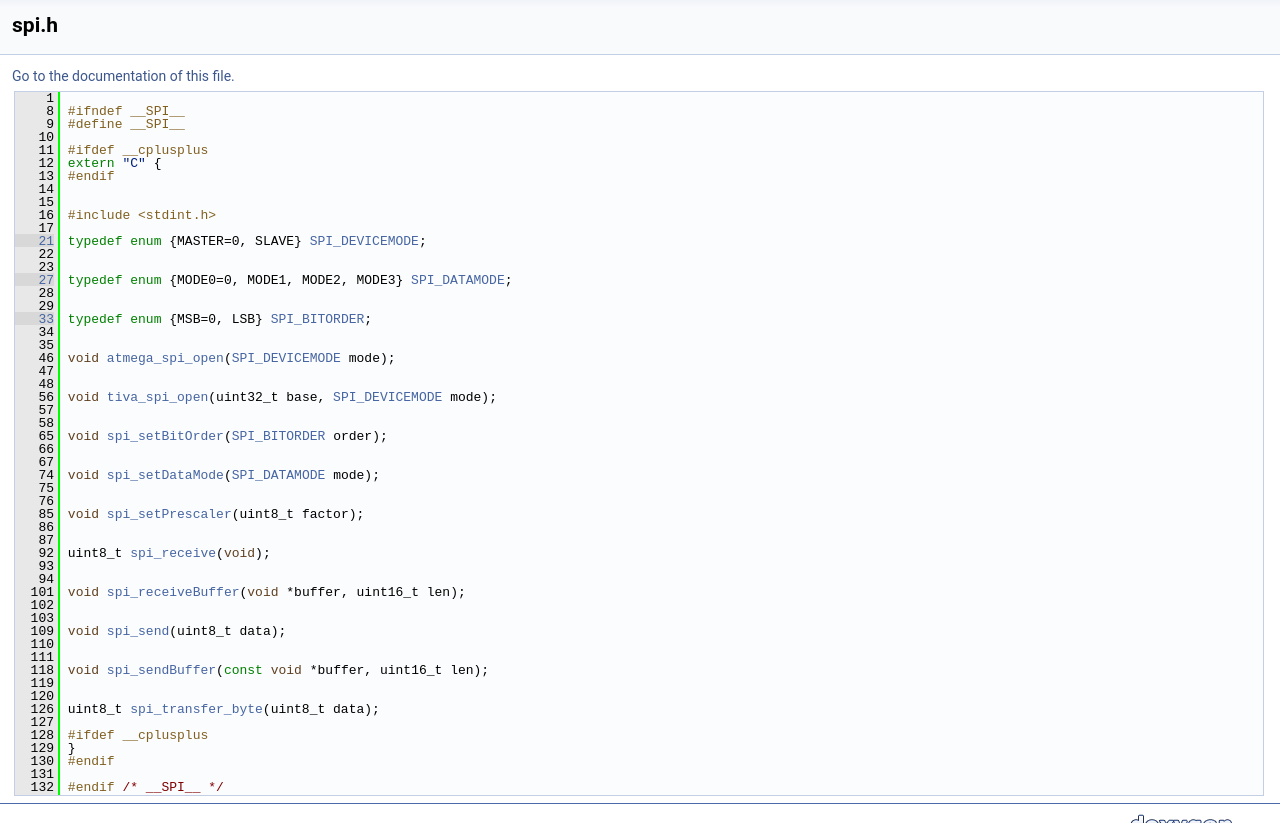
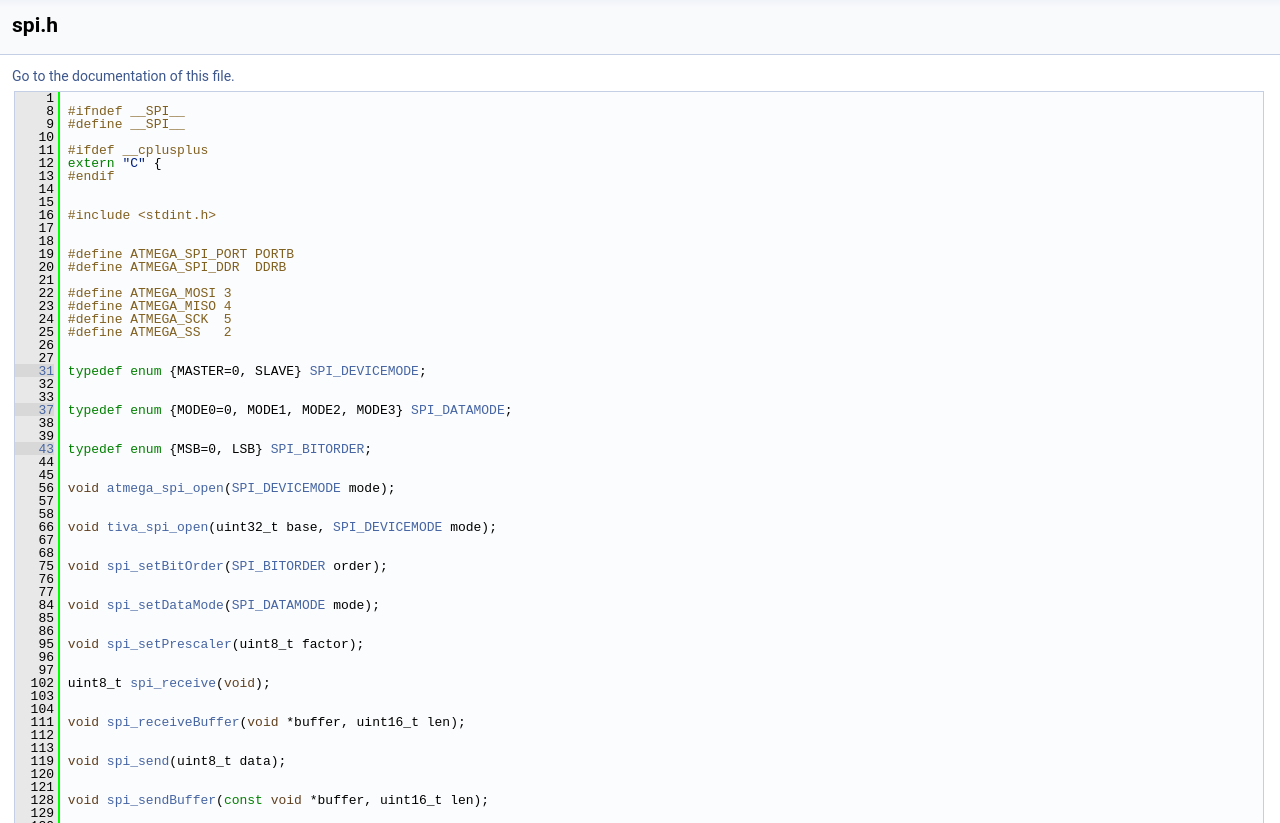
Before and after one commit to trongphuongpro/libspi, a plain HTML site: page docs/spi_8h_source.html in a window 1280 px wide. Shown: the part 129-952 px from the top of the page. Drawn offline with Linux system fonts and the light colour scheme.

Commit message:
Update docs

```diff
--- a/docs/spi_8h_source.html
+++ b/docs/spi_8h_source.html
@@ -80,63 +80,75 @@ $(function() {
 <div class="line"><a name="l00015"></a><span class="lineno">   15</span>&#160; </div>
 <div class="line"><a name="l00016"></a><span class="lineno">   16</span>&#160;<span class="preprocessor">#include &lt;stdint.h&gt;</span></div>
 <div class="line"><a name="l00017"></a><span class="lineno">   17</span>&#160; </div>
-<div class="line"><a name="l00021"></a><span class="lineno"><a class="line" href="spi_8h.html#ad9440e7d07a96c3a7c2b30c4c2bfbe7d">   21</a></span>&#160;<span class="keyword">typedef</span> <span class="keyword">enum</span> {MASTER=0, SLAVE} <a class="code" href="spi_8h.html#ad9440e7d07a96c3a7c2b30c4c2bfbe7d">SPI_DEVICEMODE</a>;</div>
-<div class="line"><a name="l00022"></a><span class="lineno">   22</span>&#160; </div>
-<div class="line"><a name="l00023"></a><span class="lineno">   23</span>&#160; </div>
-<div class="line"><a name="l00027"></a><span class="lineno"><a class="line" href="spi_8h.html#acd20f31d4c33bbb9ba23879dcfb9d790">   27</a></span>&#160;<span class="keyword">typedef</span> <span class="keyword">enum</span> {MODE0=0, MODE1, MODE2, MODE3} <a class="code" href="spi_8h.html#acd20f31d4c33bbb9ba23879dcfb9d790">SPI_DATAMODE</a>;</div>
-<div class="line"><a name="l00028"></a><span class="lineno">   28</span>&#160; </div>
-<div class="line"><a name="l00029"></a><span class="lineno">   29</span>&#160; </div>
-<div class="line"><a name="l00033"></a><span class="lineno"><a class="line" href="spi_8h.html#ad40168fafddddd88c8341bcc4b180605">   33</a></span>&#160;<span class="keyword">typedef</span> <span class="keyword">enum</span> {MSB=0, LSB} <a class="code" href="spi_8h.html#ad40168fafddddd88c8341bcc4b180605">SPI_BITORDER</a>;</div>
-<div class="line"><a name="l00034"></a><span class="lineno">   34</span>&#160; </div>
-<div class="line"><a name="l00035"></a><span class="lineno">   35</span>&#160; </div>
-<div class="line"><a name="l00046"></a><span class="lineno">   46</span>&#160;<span class="keywordtype">void</span> <a class="code" href="spi_8h.html#ac585877a381352afdc20e9c94e27eca1">atmega_spi_open</a>(<a class="code" href="spi_8h.html#ad9440e7d07a96c3a7c2b30c4c2bfbe7d">SPI_DEVICEMODE</a> mode);</div>
-<div class="line"><a name="l00047"></a><span class="lineno">   47</span>&#160; </div>
-<div class="line"><a name="l00048"></a><span class="lineno">   48</span>&#160; </div>
-<div class="line"><a name="l00056"></a><span class="lineno">   56</span>&#160;<span class="keywordtype">void</span> <a class="code" href="spi_8h.html#a4bee8761a221ee4392435ca034d74ab8">tiva_spi_open</a>(uint32_t base, <a class="code" href="spi_8h.html#ad9440e7d07a96c3a7c2b30c4c2bfbe7d">SPI_DEVICEMODE</a> mode);</div>
+<div class="line"><a name="l00018"></a><span class="lineno">   18</span>&#160; </div>
+<div class="line"><a name="l00019"></a><span class="lineno">   19</span>&#160;<span class="preprocessor">#define ATMEGA_SPI_PORT PORTB</span></div>
+<div class="line"><a name="l00020"></a><span class="lineno">   20</span>&#160;<span class="preprocessor">#define ATMEGA_SPI_DDR  DDRB</span></div>
+<div class="line"><a name="l00021"></a><span class="lineno">   21</span>&#160; </div>
+<div class="line"><a name="l00022"></a><span class="lineno">   22</span>&#160;<span class="preprocessor">#define ATMEGA_MOSI 3</span></div>
+<div class="line"><a name="l00023"></a><span class="lineno">   23</span>&#160;<span class="preprocessor">#define ATMEGA_MISO 4</span></div>
+<div class="line"><a name="l00024"></a><span class="lineno">   24</span>&#160;<span class="preprocessor">#define ATMEGA_SCK  5</span></div>
+<div class="line"><a name="l00025"></a><span class="lineno">   25</span>&#160;<span class="preprocessor">#define ATMEGA_SS   2</span></div>
+<div class="line"><a name="l00026"></a><span class="lineno">   26</span>&#160; </div>
+<div class="line"><a name="l00027"></a><span class="lineno">   27</span>&#160; </div>
+<div class="line"><a name="l00031"></a><span class="lineno"><a class="line" href="spi_8h.html#ad9440e7d07a96c3a7c2b30c4c2bfbe7d">   31</a></span>&#160;<span class="keyword">typedef</span> <span class="keyword">enum</span> {MASTER=0, SLAVE} <a class="code" href="spi_8h.html#ad9440e7d07a96c3a7c2b30c4c2bfbe7d">SPI_DEVICEMODE</a>;</div>
+<div class="line"><a name="l00032"></a><span class="lineno">   32</span>&#160; </div>
+<div class="line"><a name="l00033"></a><span class="lineno">   33</span>&#160; </div>
+<div class="line"><a name="l00037"></a><span class="lineno"><a class="line" href="spi_8h.html#acd20f31d4c33bbb9ba23879dcfb9d790">   37</a></span>&#160;<span class="keyword">typedef</span> <span class="keyword">enum</span> {MODE0=0, MODE1, MODE2, MODE3} <a class="code" href="spi_8h.html#acd20f31d4c33bbb9ba23879dcfb9d790">SPI_DATAMODE</a>;</div>
+<div class="line"><a name="l00038"></a><span class="lineno">   38</span>&#160; </div>
+<div class="line"><a name="l00039"></a><span class="lineno">   39</span>&#160; </div>
+<div class="line"><a name="l00043"></a><span class="lineno"><a class="line" href="spi_8h.html#ad40168fafddddd88c8341bcc4b180605">   43</a></span>&#160;<span class="keyword">typedef</span> <span class="keyword">enum</span> {MSB=0, LSB} <a class="code" href="spi_8h.html#ad40168fafddddd88c8341bcc4b180605">SPI_BITORDER</a>;</div>
+<div class="line"><a name="l00044"></a><span class="lineno">   44</span>&#160; </div>
+<div class="line"><a name="l00045"></a><span class="lineno">   45</span>&#160; </div>
+<div class="line"><a name="l00056"></a><span class="lineno">   56</span>&#160;<span class="keywordtype">void</span> <a class="code" href="spi_8h.html#ac585877a381352afdc20e9c94e27eca1">atmega_spi_open</a>(<a class="code" href="spi_8h.html#ad9440e7d07a96c3a7c2b30c4c2bfbe7d">SPI_DEVICEMODE</a> mode);</div>
 <div class="line"><a name="l00057"></a><span class="lineno">   57</span>&#160; </div>
 <div class="line"><a name="l00058"></a><span class="lineno">   58</span>&#160; </div>
-<div class="line"><a name="l00065"></a><span class="lineno">   65</span>&#160;<span class="keywordtype">void</span> <a class="code" href="spi_8h.html#a67bf4b92c6d2afed583b600fcddbe026">spi_setBitOrder</a>(<a class="code" href="spi_8h.html#ad40168fafddddd88c8341bcc4b180605">SPI_BITORDER</a> order);</div>
-<div class="line"><a name="l00066"></a><span class="lineno">   66</span>&#160; </div>
+<div class="line"><a name="l00066"></a><span class="lineno">   66</span>&#160;<span class="keywordtype">void</span> <a class="code" href="spi_8h.html#a4bee8761a221ee4392435ca034d74ab8">tiva_spi_open</a>(uint32_t base, <a class="code" href="spi_8h.html#ad9440e7d07a96c3a7c2b30c4c2bfbe7d">SPI_DEVICEMODE</a> mode);</div>
 <div class="line"><a name="l00067"></a><span class="lineno">   67</span>&#160; </div>
-<div class="line"><a name="l00074"></a><span class="lineno">   74</span>&#160;<span class="keywordtype">void</span> <a class="code" href="spi_8h.html#a4537718475a7e194e675b82d7799a020">spi_setDataMode</a>(<a class="code" href="spi_8h.html#acd20f31d4c33bbb9ba23879dcfb9d790">SPI_DATAMODE</a> mode);</div>
-<div class="line"><a name="l00075"></a><span class="lineno">   75</span>&#160; </div>
+<div class="line"><a name="l00068"></a><span class="lineno">   68</span>&#160; </div>
+<div class="line"><a name="l00075"></a><span class="lineno">   75</span>&#160;<span class="keywordtype">void</span> <a class="code" href="spi_8h.html#a67bf4b92c6d2afed583b600fcddbe026">spi_setBitOrder</a>(<a class="code" href="spi_8h.html#ad40168fafddddd88c8341bcc4b180605">SPI_BITORDER</a> order);</div>
 <div class="line"><a name="l00076"></a><span class="lineno">   76</span>&#160; </div>
-<div class="line"><a name="l00085"></a><span class="lineno">   85</span>&#160;<span class="keywordtype">void</span> <a class="code" href="spi_8h.html#a96d28bd4eb6a08e71ff1ad4ee022bd75">spi_setPrescaler</a>(uint8_t factor);</div>
+<div class="line"><a name="l00077"></a><span class="lineno">   77</span>&#160; </div>
+<div class="line"><a name="l00084"></a><span class="lineno">   84</span>&#160;<span class="keywordtype">void</span> <a class="code" href="spi_8h.html#a4537718475a7e194e675b82d7799a020">spi_setDataMode</a>(<a class="code" href="spi_8h.html#acd20f31d4c33bbb9ba23879dcfb9d790">SPI_DATAMODE</a> mode);</div>
+<div class="line"><a name="l00085"></a><span class="lineno">   85</span>&#160; </div>
 <div class="line"><a name="l00086"></a><span class="lineno">   86</span>&#160; </div>
-<div class="line"><a name="l00087"></a><span class="lineno">   87</span>&#160; </div>
-<div class="line"><a name="l00092"></a><span class="lineno">   92</span>&#160;uint8_t <a class="code" href="spi_8h.html#a4af2e95faeed05ddaabe583534e42494">spi_receive</a>(<span class="keywordtype">void</span>);</div>
-<div class="line"><a name="l00093"></a><span class="lineno">   93</span>&#160; </div>
-<div class="line"><a name="l00094"></a><span class="lineno">   94</span>&#160; </div>
-<div class="line"><a name="l00101"></a><span class="lineno">  101</span>&#160;<span class="keywordtype">void</span> <a class="code" href="spi_8h.html#a5da698634bf2747fcef51c9a5b72b3dc">spi_receiveBuffer</a>(<span class="keywordtype">void</span> *buffer, uint16_t len);</div>
-<div class="line"><a name="l00102"></a><span class="lineno">  102</span>&#160; </div>
+<div class="line"><a name="l00095"></a><span class="lineno">   95</span>&#160;<span class="keywordtype">void</span> <a class="code" href="spi_8h.html#a96d28bd4eb6a08e71ff1ad4ee022bd75">spi_setPrescaler</a>(uint8_t factor);</div>
+<div class="line"><a name="l00096"></a><span class="lineno">   96</span>&#160; </div>
+<div class="line"><a name="l00097"></a><span class="lineno">   97</span>&#160; </div>
+<div class="line"><a name="l00102"></a><span class="lineno">  102</span>&#160;uint8_t <a class="code" href="spi_8h.html#a4af2e95faeed05ddaabe583534e42494">spi_receive</a>(<span class="keywordtype">void</span>);</div>
 <div class="line"><a name="l00103"></a><span class="lineno">  103</span>&#160; </div>
-<div class="line"><a name="l00109"></a><span class="lineno">  109</span>&#160;<span class="keywordtype">void</span> <a class="code" href="spi_8h.html#a09e112d15b32e4c9e5cf1fd23ff33832">spi_send</a>(uint8_t data);</div>
-<div class="line"><a name="l00110"></a><span class="lineno">  110</span>&#160; </div>
-<div class="line"><a name="l00111"></a><span class="lineno">  111</span>&#160; </div>
-<div class="line"><a name="l00118"></a><span class="lineno">  118</span>&#160;<span class="keywordtype">void</span> <a class="code" href="spi_8h.html#a2151a3a6d7b548ce67e7bc3e98f165a3">spi_sendBuffer</a>(<span class="keyword">const</span> <span class="keywordtype">void</span> *buffer, uint16_t len);</div>
-<div class="line"><a name="l00119"></a><span class="lineno">  119</span>&#160; </div>
+<div class="line"><a name="l00104"></a><span class="lineno">  104</span>&#160; </div>
+<div class="line"><a name="l00111"></a><span class="lineno">  111</span>&#160;<span class="keywordtype">void</span> <a class="code" href="spi_8h.html#a5da698634bf2747fcef51c9a5b72b3dc">spi_receiveBuffer</a>(<span class="keywordtype">void</span> *buffer, uint16_t len);</div>
+<div class="line"><a name="l00112"></a><span class="lineno">  112</span>&#160; </div>
+<div class="line"><a name="l00113"></a><span class="lineno">  113</span>&#160; </div>
+<div class="line"><a name="l00119"></a><span class="lineno">  119</span>&#160;<span class="keywordtype">void</span> <a class="code" href="spi_8h.html#a09e112d15b32e4c9e5cf1fd23ff33832">spi_send</a>(uint8_t data);</div>
 <div class="line"><a name="l00120"></a><span class="lineno">  120</span>&#160; </div>
-<div class="line"><a name="l00126"></a><span class="lineno">  126</span>&#160;uint8_t <a class="code" href="spi_8h.html#a89a4a555f7919217878c9237f81812ab">spi_transfer_byte</a>(uint8_t data);</div>
-<div class="line"><a name="l00127"></a><span class="lineno">  127</span>&#160; </div>
-<div class="line"><a name="l00128"></a><span class="lineno">  128</span>&#160;<span class="preprocessor">#ifdef __cplusplus</span></div>
-<div class="line"><a name="l00129"></a><span class="lineno">  129</span>&#160;}</div>
-<div class="line"><a name="l00130"></a><span class="lineno">  130</span>&#160;<span class="preprocessor">#endif</span></div>
-<div class="line"><a name="l00131"></a><span class="lineno">  131</span>&#160; </div>
-<div class="line"><a name="l00132"></a><span class="lineno">  132</span>&#160;<span class="preprocessor">#endif </span><span class="comment">/* __SPI__ */</span><span class="preprocessor"></span></div>
+<div class="line"><a name="l00121"></a><span class="lineno">  121</span>&#160; </div>
+<div class="line"><a name="l00128"></a><span class="lineno">  128</span>&#160;<span class="keywordtype">void</span> <a class="code" href="spi_8h.html#a2151a3a6d7b548ce67e7bc3e98f165a3">spi_sendBuffer</a>(<span class="keyword">const</span> <span class="keywordtype">void</span> *buffer, uint16_t len);</div>
+<div class="line"><a name="l00129"></a><span class="lineno">  129</span>&#160; </div>
+<div class="line"><a name="l00130"></a><span class="lineno">  130</span>&#160; </div>
+<div class="line"><a name="l00136"></a><span class="lineno">  136</span>&#160;uint8_t <a class="code" href="spi_8h.html#a89a4a555f7919217878c9237f81812ab">spi_transfer_byte</a>(uint8_t data);</div>
+<div class="line"><a name="l00137"></a><span class="lineno">  137</span>&#160; </div>
+<div class="line"><a name="l00138"></a><span class="lineno">  138</span>&#160;<span class="preprocessor">#ifdef __cplusplus</span></div>
+<div class="line"><a name="l00139"></a><span class="lineno">  139</span>&#160;}</div>
+<div class="line"><a name="l00140"></a><span class="lineno">  140</span>&#160;<span class="preprocessor">#endif</span></div>
+<div class="line"><a name="l00141"></a><span class="lineno">  141</span>&#160; </div>
+<div class="line"><a name="l00142"></a><span class="lineno">  142</span>&#160;<span class="preprocessor">#endif </span><span class="comment">/* __SPI__ */</span><span class="preprocessor"></span></div>
+<div class="line"><a name="l00143"></a><span class="lineno">  143</span>&#160; </div>
+<div class="line"><a name="l00144"></a><span class="lineno">  144</span>&#160;<span class="comment">/**************************** End of File ************************************/</span></div>
 </div><!-- fragment --></div><!-- contents -->
-<div class="ttc" id="aspi_8h_html_ac585877a381352afdc20e9c94e27eca1"><div class="ttname"><a href="spi_8h.html#ac585877a381352afdc20e9c94e27eca1">atmega_spi_open</a></div><div class="ttdeci">void atmega_spi_open(SPI_DEVICEMODE mode)</div><div class="ttdoc">Initialize SPI bus for ATmega.</div><div class="ttdef"><b>Definition:</b> spi_atmega.c:49</div></div>
-<div class="ttc" id="aspi_8h_html_a4537718475a7e194e675b82d7799a020"><div class="ttname"><a href="spi_8h.html#a4537718475a7e194e675b82d7799a020">spi_setDataMode</a></div><div class="ttdeci">void spi_setDataMode(SPI_DATAMODE mode)</div><div class="ttdoc">Set data mode for SPI transmitting. Only for ATmega.</div><div class="ttdef"><b>Definition:</b> spi_atmega.c:92</div></div>
-<div class="ttc" id="aspi_8h_html_a67bf4b92c6d2afed583b600fcddbe026"><div class="ttname"><a href="spi_8h.html#a67bf4b92c6d2afed583b600fcddbe026">spi_setBitOrder</a></div><div class="ttdeci">void spi_setBitOrder(SPI_BITORDER order)</div><div class="ttdoc">Set bit order for SPI transmitting. Only for ATmega.</div><div class="ttdef"><b>Definition:</b> spi_atmega.c:86</div></div>
+<div class="ttc" id="aspi_8h_html_ac585877a381352afdc20e9c94e27eca1"><div class="ttname"><a href="spi_8h.html#ac585877a381352afdc20e9c94e27eca1">atmega_spi_open</a></div><div class="ttdeci">void atmega_spi_open(SPI_DEVICEMODE mode)</div><div class="ttdoc">Initialize SPI bus for ATmega.</div><div class="ttdef"><b>Definition:</b> spi_atmega.c:40</div></div>
+<div class="ttc" id="aspi_8h_html_a4537718475a7e194e675b82d7799a020"><div class="ttname"><a href="spi_8h.html#a4537718475a7e194e675b82d7799a020">spi_setDataMode</a></div><div class="ttdeci">void spi_setDataMode(SPI_DATAMODE mode)</div><div class="ttdoc">Set data mode for SPI transmitting. Only for ATmega.</div><div class="ttdef"><b>Definition:</b> spi_atmega.c:83</div></div>
+<div class="ttc" id="aspi_8h_html_a67bf4b92c6d2afed583b600fcddbe026"><div class="ttname"><a href="spi_8h.html#a67bf4b92c6d2afed583b600fcddbe026">spi_setBitOrder</a></div><div class="ttdeci">void spi_setBitOrder(SPI_BITORDER order)</div><div class="ttdoc">Set bit order for SPI transmitting. Only for ATmega.</div><div class="ttdef"><b>Definition:</b> spi_atmega.c:77</div></div>
 <div class="ttc" id="aspi_8h_html_a4bee8761a221ee4392435ca034d74ab8"><div class="ttname"><a href="spi_8h.html#a4bee8761a221ee4392435ca034d74ab8">tiva_spi_open</a></div><div class="ttdeci">void tiva_spi_open(uint32_t base, SPI_DEVICEMODE mode)</div><div class="ttdoc">Initialize SPI bus for Tiva C.</div><div class="ttdef"><b>Definition:</b> spi_tiva.c:22</div></div>
-<div class="ttc" id="aspi_8h_html_a09e112d15b32e4c9e5cf1fd23ff33832"><div class="ttname"><a href="spi_8h.html#a09e112d15b32e4c9e5cf1fd23ff33832">spi_send</a></div><div class="ttdeci">void spi_send(uint8_t data)</div><div class="ttdoc">send 1 byte to SPI bus.</div><div class="ttdef"><b>Definition:</b> spi_atmega.c:120</div></div>
-<div class="ttc" id="aspi_8h_html_a5da698634bf2747fcef51c9a5b72b3dc"><div class="ttname"><a href="spi_8h.html#a5da698634bf2747fcef51c9a5b72b3dc">spi_receiveBuffer</a></div><div class="ttdeci">void spi_receiveBuffer(void *buffer, uint16_t len)</div><div class="ttdoc">receive 1 array from SPI bus.</div><div class="ttdef"><b>Definition:</b> spi_atmega.c:142</div></div>
-<div class="ttc" id="aspi_8h_html_a89a4a555f7919217878c9237f81812ab"><div class="ttname"><a href="spi_8h.html#a89a4a555f7919217878c9237f81812ab">spi_transfer_byte</a></div><div class="ttdeci">uint8_t spi_transfer_byte(uint8_t data)</div><div class="ttdoc">shift 1 byte to SPI bus.</div><div class="ttdef"><b>Definition:</b> spi_atmega.c:98</div></div>
-<div class="ttc" id="aspi_8h_html_ad40168fafddddd88c8341bcc4b180605"><div class="ttname"><a href="spi_8h.html#ad40168fafddddd88c8341bcc4b180605">SPI_BITORDER</a></div><div class="ttdeci">SPI_BITORDER</div><div class="ttdoc">Trasmittion bit order: MSB or LSB.</div><div class="ttdef"><b>Definition:</b> spi.h:33</div></div>
-<div class="ttc" id="aspi_8h_html_a2151a3a6d7b548ce67e7bc3e98f165a3"><div class="ttname"><a href="spi_8h.html#a2151a3a6d7b548ce67e7bc3e98f165a3">spi_sendBuffer</a></div><div class="ttdeci">void spi_sendBuffer(const void *buffer, uint16_t len)</div><div class="ttdoc">send 1 array to SPI bus.</div><div class="ttdef"><b>Definition:</b> spi_atmega.c:125</div></div>
-<div class="ttc" id="aspi_8h_html_a96d28bd4eb6a08e71ff1ad4ee022bd75"><div class="ttname"><a href="spi_8h.html#a96d28bd4eb6a08e71ff1ad4ee022bd75">spi_setPrescaler</a></div><div class="ttdeci">void spi_setPrescaler(uint8_t factor)</div><div class="ttdoc">Set clock rate prescale. Only for ATmega.</div><div class="ttdef"><b>Definition:</b> spi_atmega.c:57</div></div>
-<div class="ttc" id="aspi_8h_html_ad9440e7d07a96c3a7c2b30c4c2bfbe7d"><div class="ttname"><a href="spi_8h.html#ad9440e7d07a96c3a7c2b30c4c2bfbe7d">SPI_DEVICEMODE</a></div><div class="ttdeci">SPI_DEVICEMODE</div><div class="ttdoc">Device mode: Master or Slave.</div><div class="ttdef"><b>Definition:</b> spi.h:21</div></div>
-<div class="ttc" id="aspi_8h_html_acd20f31d4c33bbb9ba23879dcfb9d790"><div class="ttname"><a href="spi_8h.html#acd20f31d4c33bbb9ba23879dcfb9d790">SPI_DATAMODE</a></div><div class="ttdeci">SPI_DATAMODE</div><div class="ttdoc">Data mode: mode 0, mode 1, mode 2 and mode 3.</div><div class="ttdef"><b>Definition:</b> spi.h:27</div></div>
-<div class="ttc" id="aspi_8h_html_a4af2e95faeed05ddaabe583534e42494"><div class="ttname"><a href="spi_8h.html#a4af2e95faeed05ddaabe583534e42494">spi_receive</a></div><div class="ttdeci">uint8_t spi_receive(void)</div><div class="ttdoc">receive 1 byte from SPI bus.</div><div class="ttdef"><b>Definition:</b> spi_atmega.c:134</div></div>
+<div class="ttc" id="aspi_8h_html_a09e112d15b32e4c9e5cf1fd23ff33832"><div class="ttname"><a href="spi_8h.html#a09e112d15b32e4c9e5cf1fd23ff33832">spi_send</a></div><div class="ttdeci">void spi_send(uint8_t data)</div><div class="ttdoc">send 1 byte to SPI bus.</div><div class="ttdef"><b>Definition:</b> spi_atmega.c:111</div></div>
+<div class="ttc" id="aspi_8h_html_a5da698634bf2747fcef51c9a5b72b3dc"><div class="ttname"><a href="spi_8h.html#a5da698634bf2747fcef51c9a5b72b3dc">spi_receiveBuffer</a></div><div class="ttdeci">void spi_receiveBuffer(void *buffer, uint16_t len)</div><div class="ttdoc">receive 1 array from SPI bus.</div><div class="ttdef"><b>Definition:</b> spi_atmega.c:135</div></div>
+<div class="ttc" id="aspi_8h_html_a89a4a555f7919217878c9237f81812ab"><div class="ttname"><a href="spi_8h.html#a89a4a555f7919217878c9237f81812ab">spi_transfer_byte</a></div><div class="ttdeci">uint8_t spi_transfer_byte(uint8_t data)</div><div class="ttdoc">shift 1 byte to SPI bus.</div><div class="ttdef"><b>Definition:</b> spi_atmega.c:89</div></div>
+<div class="ttc" id="aspi_8h_html_ad40168fafddddd88c8341bcc4b180605"><div class="ttname"><a href="spi_8h.html#ad40168fafddddd88c8341bcc4b180605">SPI_BITORDER</a></div><div class="ttdeci">SPI_BITORDER</div><div class="ttdoc">Trasmittion bit order: MSB or LSB.</div><div class="ttdef"><b>Definition:</b> spi.h:43</div></div>
+<div class="ttc" id="aspi_8h_html_a2151a3a6d7b548ce67e7bc3e98f165a3"><div class="ttname"><a href="spi_8h.html#a2151a3a6d7b548ce67e7bc3e98f165a3">spi_sendBuffer</a></div><div class="ttdeci">void spi_sendBuffer(const void *buffer, uint16_t len)</div><div class="ttdoc">send 1 array to SPI bus.</div><div class="ttdef"><b>Definition:</b> spi_atmega.c:116</div></div>
+<div class="ttc" id="aspi_8h_html_a96d28bd4eb6a08e71ff1ad4ee022bd75"><div class="ttname"><a href="spi_8h.html#a96d28bd4eb6a08e71ff1ad4ee022bd75">spi_setPrescaler</a></div><div class="ttdeci">void spi_setPrescaler(uint8_t factor)</div><div class="ttdoc">Set clock rate prescale. Only for ATmega.</div><div class="ttdef"><b>Definition:</b> spi_atmega.c:48</div></div>
+<div class="ttc" id="aspi_8h_html_ad9440e7d07a96c3a7c2b30c4c2bfbe7d"><div class="ttname"><a href="spi_8h.html#ad9440e7d07a96c3a7c2b30c4c2bfbe7d">SPI_DEVICEMODE</a></div><div class="ttdeci">SPI_DEVICEMODE</div><div class="ttdoc">Device mode: Master or Slave.</div><div class="ttdef"><b>Definition:</b> spi.h:31</div></div>
+<div class="ttc" id="aspi_8h_html_acd20f31d4c33bbb9ba23879dcfb9d790"><div class="ttname"><a href="spi_8h.html#acd20f31d4c33bbb9ba23879dcfb9d790">SPI_DATAMODE</a></div><div class="ttdeci">SPI_DATAMODE</div><div class="ttdoc">Data mode: mode 0, mode 1, mode 2 and mode 3.</div><div class="ttdef"><b>Definition:</b> spi.h:37</div></div>
+<div class="ttc" id="aspi_8h_html_a4af2e95faeed05ddaabe583534e42494"><div class="ttname"><a href="spi_8h.html#a4af2e95faeed05ddaabe583534e42494">spi_receive</a></div><div class="ttdeci">uint8_t spi_receive(void)</div><div class="ttdoc">receive 1 byte from SPI bus.</div><div class="ttdef"><b>Definition:</b> spi_atmega.c:125</div></div>
 <!-- start footer part -->
 <hr class="footer"/><address class="footer"><small>
 Generated by &#160;<a href="http://www.doxygen.org/index.html">
```
Also changed, not shown: docs/spi_8h.html (+22 -0 lines), 3 other files.
